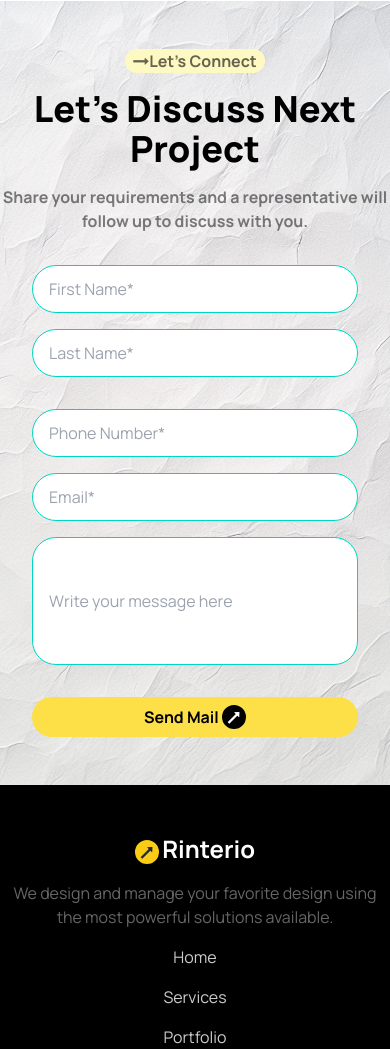
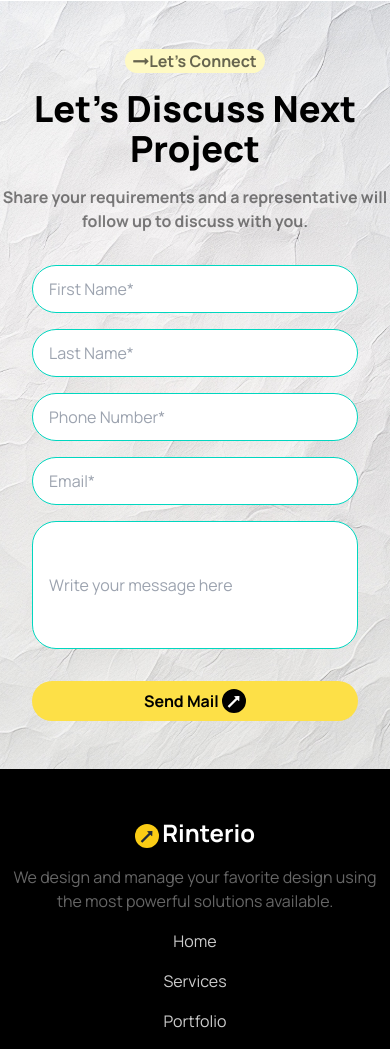
Before and after one commit to mahirasef09/Assignment-3, a plain HTML site: page index.html in a window 390 px wide. Shown: the part 6127-7176 px from the top of the page. Drawn offline with nearby package versions, Linux system fonts and the light colour scheme.

Commit message:
Input Field Margin Problem fixed

```diff
--- a/index.html
+++ b/index.html
@@ -283,13 +283,13 @@
             </div>
             <div class="container mx-auto px-8 my-4 flex justify-center">
                 <div class="w-full">
-                    <div class="lg:flex lg:justify-evenly">
+                    <div class="flex flex-col lg:flex-row lg:justify-evenly">
                         <input type="text" placeholder="First Name*"
                             class="mt-4 rounded-3xl input input-bordered input-accent w-full max-w-sm" />
                         <input type="text" placeholder="Last Name*"
                             class="mt-4 rounded-3xl input input-bordered input-accent w-full max-w-sm" />
                     </div>
-                    <div class="lg:flex lg:justify-evenly my-4">
+                    <div class="flex flex-col lg:flex-row lg:justify-evenly">
                         <input type="text" placeholder="Phone Number*"
                             class="mt-4 rounded-3xl input input-bordered input-accent w-full max-w-sm" />
                         <input type="email" placeholder="Email*"
```
